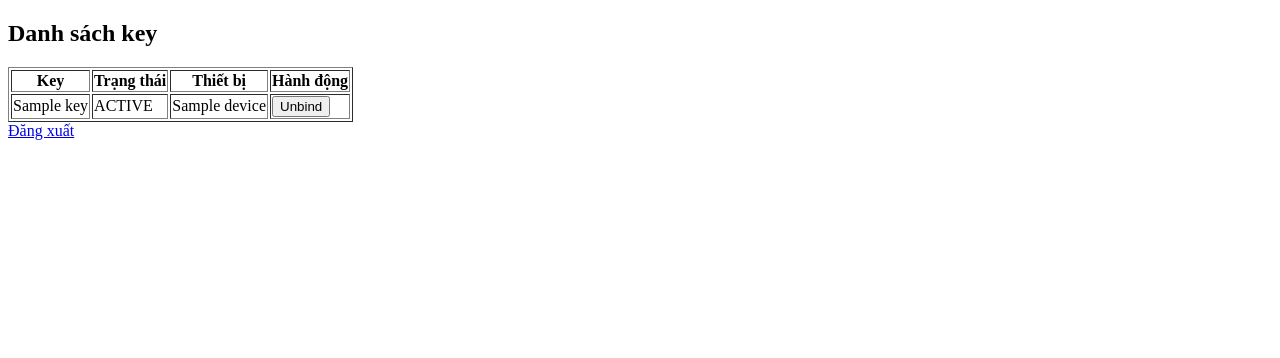
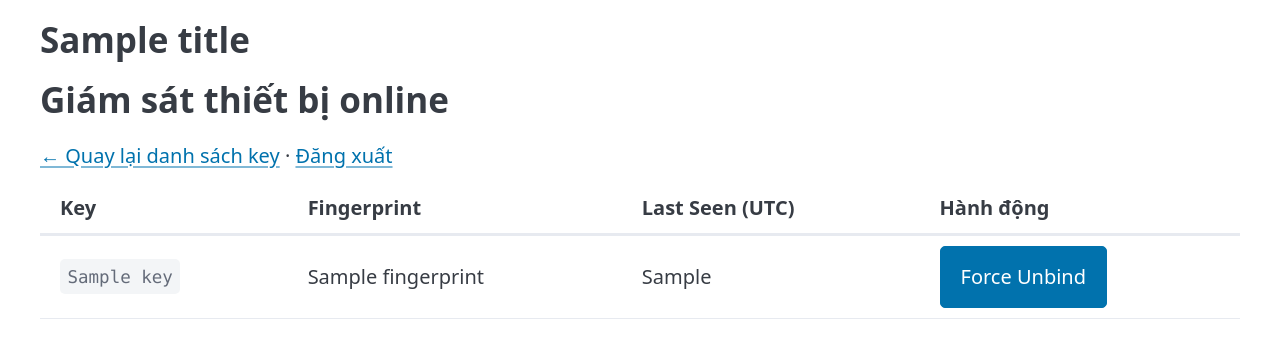
Before and after one commit to baokhuong0507/license-server1, a FastAPI app: template license-server/app/templates/monitor.html in a window 1280 px wide. Shown: the top 358 px of the page. Run offline with FastAPI, Linux system fonts and the light colour scheme; the template is opened without the code that fills it: most values are stand-ins (such as "Sample title", 1, 10 or a date in 2020); some libraries are stand-ins or nearby versions.

Commit message:
Update monitor.html

```diff
--- a/license-server/app/templates/monitor.html
+++ b/license-server/app/templates/monitor.html
@@ -1,26 +1,45 @@
-<!DOCTYPE html>
-<html>
-<head>
-    <title>Quản lý Key</title>
-</head>
-<body>
-    <h2>Danh sách key</h2>
-    <table border="1">
-        <tr><th>Key</th><th>Trạng thái</th><th>Thiết bị</th><th>Hành động</th></tr>
-        {% for k in keys %}
+{% extends 'base.html' %}
+{% block content %}
+<h2>Giám sát thiết bị online</h2>
+
+<p style="margin: 0 0 12px 0">
+  <a href="/admin/keys">← Quay lại danh sách key</a> ·
+  <a href="/admin/logout">Đăng xuất</a>
+</p>
+
+{% if rows|length == 0 %}
+  <div style="padding:12px;border:1px solid #ddd;border-radius:8px;background:#f9fafb;margin:12px 0">
+    Hiện chưa có thiết bị nào online.
+    <div style="color:#666;margin-top:6px">
+      Gửi <code>POST /api/activate</code> để nhận <code>session_token</code> rồi
+      gọi <code>POST /api/heartbeat</code> với header
+      <code>Authorization: Bearer &lt;token&gt;</code>.
+    </div>
+  </div>
+{% else %}
+  <table role="grid">
+    <thead>
+      <tr><th>Key</th><th>Fingerprint</th><th>Last Seen (UTC)</th><th>Hành động</th></tr>
+    </thead>
+    <tbody>
+    {% for row in rows %}
       <tr>
-            <td>{{ k.key }}</td>
-            <td>{{ k.status }}</td>
-            <td>{{ k.device }}</td>
+        <td><code>{{ row.key }}</code></td>
+        <td>{{ row.fingerprint }}</td>
+        <td>{{ row.last_seen }}</td>
         <td>
-                <form method="post" action="/admin/force-unbind">
-                    <input type="hidden" name="key_id" value="{{ k.id }}">
-                    <button type="submit">Unbind</button>
+          <form method="post" action="/admin/force-unbind/{{ row.activation_id }}">
+            <button>Force Unbind</button>
           </form>
         </td>
       </tr>
     {% endfor %}
+    </tbody>
   </table>
-    <a href="/admin/logout">Đăng xuất</a>
-</body>
-</html>
+{% endif %}
+
+<script>
+  // tự làm mới mỗi 5 giây
+  setTimeout(function(){ location.reload(); }, 5000);
+</script>
+{% endblock %}
```
Lines whose indentation alone changed are shown as unchanged.
